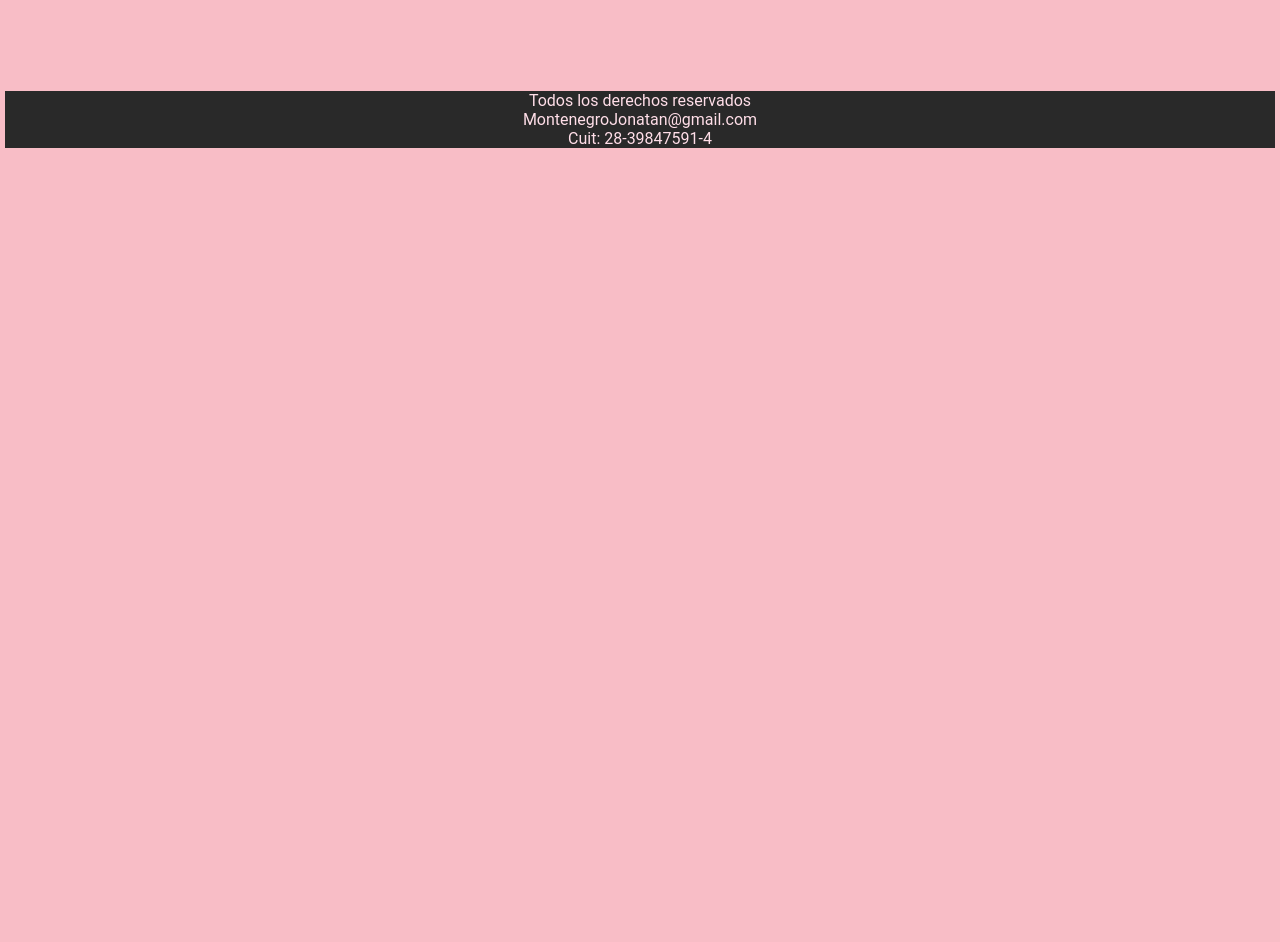
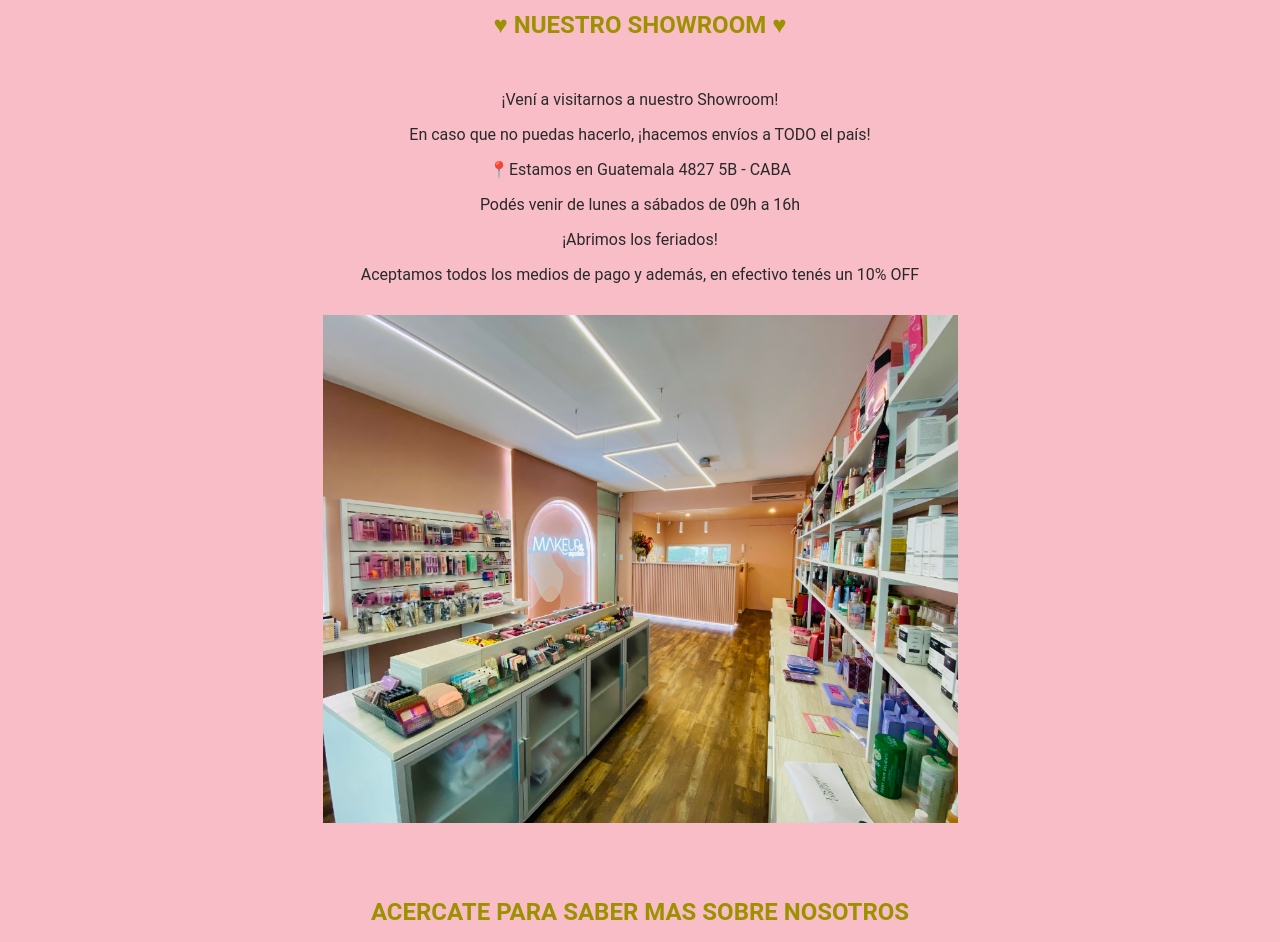
Before and after one commit to JoniMonte/sass, a website: page Servicios.html in a window 1280 px wide. Shown: the part 80-1022 px from the top of the page. Before the commit the page ends 800 px from the top, so only its background shows below. Drawn offline with Linux system fonts and the light colour scheme.

Commit message:
section servicios

```diff
--- a/Css/style.css
+++ b/Css/style.css
@@ -178,4 +178,24 @@ footer .Final:hover {
   justify-content: space-between;
 }
 
+/* estilos idex servicios */
+.container-servicios-img{
+  margin-bottom: 75px;
+  width: 100%;
+  display: flex;
+  justify-content: center;
+}
+.img-servivios{
+  width: 50%;
+}
+.paragraph{
+  text-align: center;
+  padding: 15px;
+}
+
+/* estilos maps */
+.container-map {
+  width: 100%;
+  text-align: center;
+}
 /*# sourceMappingURL=style.css.map */
--- a/Servicios.html
+++ b/Servicios.html
@@ -24,6 +24,31 @@
             </ul>
         </nav>
     </header>
+    <section>
+        <div>
+            <h2>
+                ♥ NUESTRO SHOWROOM ♥
+            </h2>
+        </div>
+        <div class="paragraph">
+            <p>¡Vení a visitarnos a nuestro Showroom!</p>
+            <p>En caso que no puedas hacerlo, ¡hacemos envíos a TODO el país!</p>
+            <p>📍Estamos en Guatemala 4827 5B - CABA</p>
+            <p>Podés venir de lunes a sábados de 09h a 16h</p>
+            <p>¡Abrimos los feriados!</p>
+            <p>Aceptamos todos los medios de pago y además, en efectivo tenés un 10% OFF</p>
+        </div>
+        <div class="container-servicios-img">
+        <img class="img-servivios" src="Multimedia/Imagenes/Diseño sin título (49).png" alt="">
+        </div>
+        <div class="container-map">
+            <h2>
+                ACERCATE PARA SABER MAS SOBRE NOSOTROS
+            </h2>
+            <iframe class="map" src="https://www.google.com/maps/embed?pb=!1m18!1m12!1m3!1d219352.01514186847!2d-60.68848999758986!3d-30.792109794620036!2m3!1f0!2f0!3f0!3m2!1i1024!2i768!4f13.1!3m3!1m2!1s0x944ad7a21f792347%3A0x3e48b87ffbc3d0f1!2sSofi&#39;s%20MakeUp!5e0!3m2!1ses!2sar!4v1651544621757!5m2!1ses!2sar" width="600" height="450" style="border:0;" allowfullscreen="" loading="lazy" referrerpolicy="no-referrer-when-downgrade"></iframe>
+        </div>
+
+    </section>
 
 
 </body>
```
Also changed, not shown: Multimedia/Imagenes/Diseño sin título (49).png (added).
